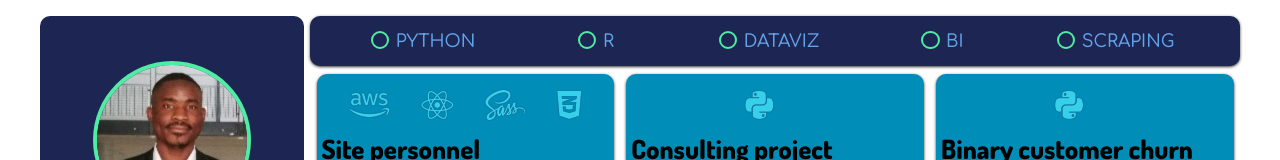
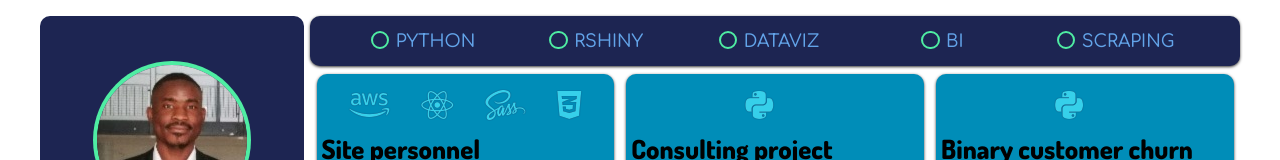
Before and after one commit to Lancin10/SITE-WEB, a React (Create React App) app: page /portfolio in a window 1280 px wide. Shown: the top 160 px of the page. Built offline with nearby package versions, Linux system fonts and the light colour scheme; some icons are missing; a web font is replaced by a local one.

Commit message:
premier commit du site

```diff
--- a/src/components/portfolio/ProjectList.js
+++ b/src/components/portfolio/ProjectList.js
@@ -8,7 +8,7 @@ class ProjectList extends Component {
         projects:projectsData,
         radios: [
             {id:1, value: "Python"},
-            {id:2, value: "R"},
+            {id:2, value: "RShiny"},
             {id:3, value: "Dataviz"},
             {id:4, value: "BI"},
             {id:5, value: "Scraping"},
--- a/src/data/portfolioData.js
+++ b/src/data/portfolioData.js
@@ -8,7 +8,7 @@ export const projectsData = [
     languagesIcons:["fab fa-aws","fab fa-react", "fab fa-sass",  'fab fa-css3-alt'],
     resume: "Réalisation de ce site personnel à l'aide de React",
     detail:"",
-    img: "./media/projet-L1-prime.png",
+    img: "./media/projet-L1-prime.PNG",
     link: "https://github.com/Lancin10/site_personnel",
   },
 
@@ -18,7 +18,7 @@ export const projectsData = [
     id: 2,
     title: "Consulting project",
     date: "Mai 2020",
-    languages: ["Spark", "Python", "Pyspark"],
+    languages: ["Spark", "Python"],
     languagesIcons:["fab fa-python", "fab fa-SPARK"],
     python_packages: ["K-Means", "MlLib", "Vectors"],
     resume: "Il s'agit d'aider une grande entreprise technologique victime de piratages à identifier l'origine et le nombres des hackers. Heureusement, leurs ingénieurs légistes ont saisi des données précieuses sur les hacks, y compris des informations telles que l'heure de la session, les emplacements, la vitesse de frappe en wpm, etc. Ces données précieuses vont être explorées",
@@ -30,7 +30,7 @@ export const projectsData = [
     id: 3,
     title: "Binary customer churn",
     date: "Juin 2021",
-    languages: ["Pyspark", "Python"],
+    languages: ["Pyspark", "Python", "Dataviz"],
     languagesIcons:["fab fa-python", ""],
     resume:"Le projet consiste à aider une agence de marketing ayant de nombreux clients et utilisant son service pour produire des publicités pour les sites Web des clients.\n L'entreprise a remarqué qu'il y'a un peu de roulement de clients et souhaiterait avoir un modèle de machine learning qui l'aidera à prédire quels clients vont se désabonner.",
     detail:"",
@@ -41,7 +41,7 @@ export const projectsData = [
     id: 4,
     title: "BI dashboard",
     date: "Juillet 2021",
-    languages: ["R"],
+    languages: ["RShiny", "BI", "Dataviz"],
     languagesIcons:["fab fa-r-project"],
     python_packages: ["Itertools"],
     resume: "Il s'agit de réaliser un outil de Business Intelligence afin d'aider le service client d'une société financière dans sa prise de décision.",
@@ -69,7 +69,7 @@ export const projectsData = [
   id: 2,
   title: "Book scraping",
   date: "Août 2021",
-  languages: ["Python"],
+  languages: ["Python", "scraping"],
   languagesIcons:["fab fa-python"],
   python_packages: ["requests", "BeautifoulSoup"],
   resume: "Le projet consiste à scraper une bibliothèque 1000 livres répartis en catégories. Le programme doit créer un fichier csv par catégorie avec pour chaque livre, l'ensemble des données disponibles (prix, description, date, auteur,...). Enfin un dossier image par catégorie doit stocker ces images au nom du livre."
```
